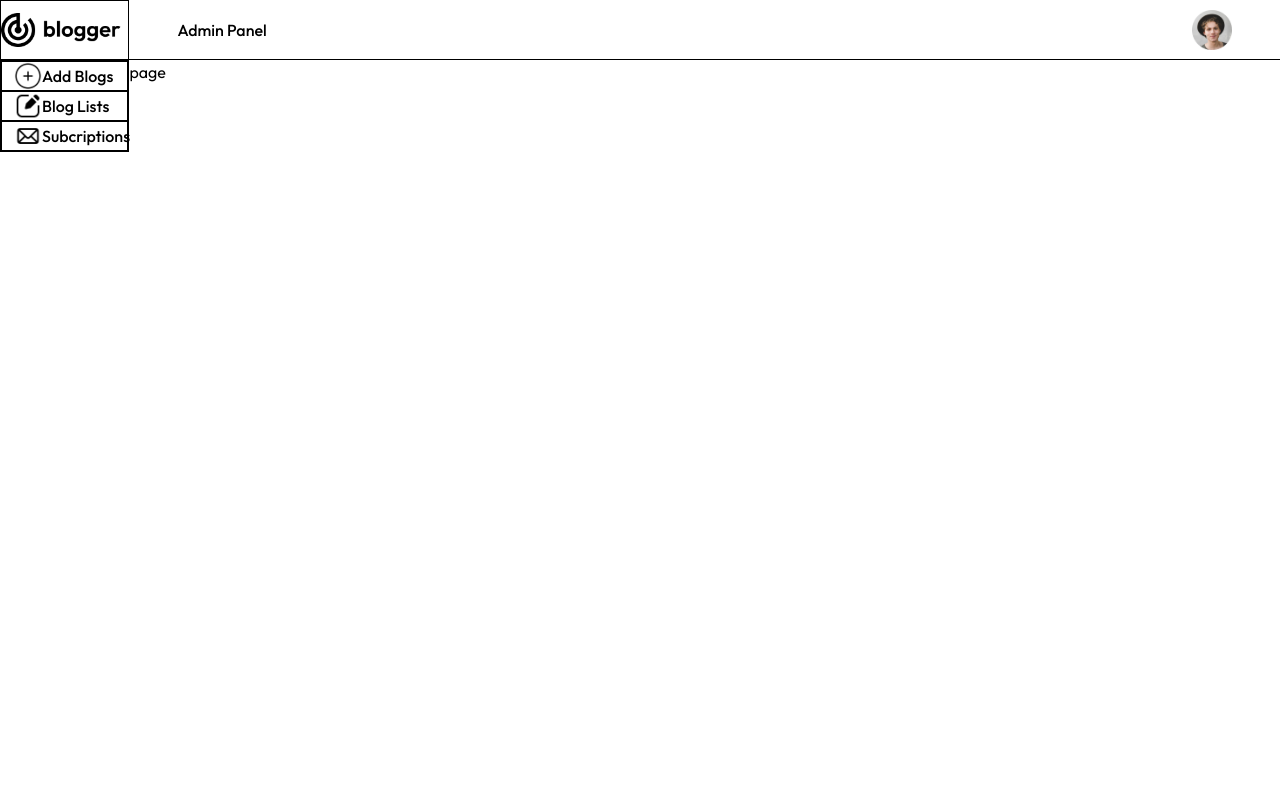
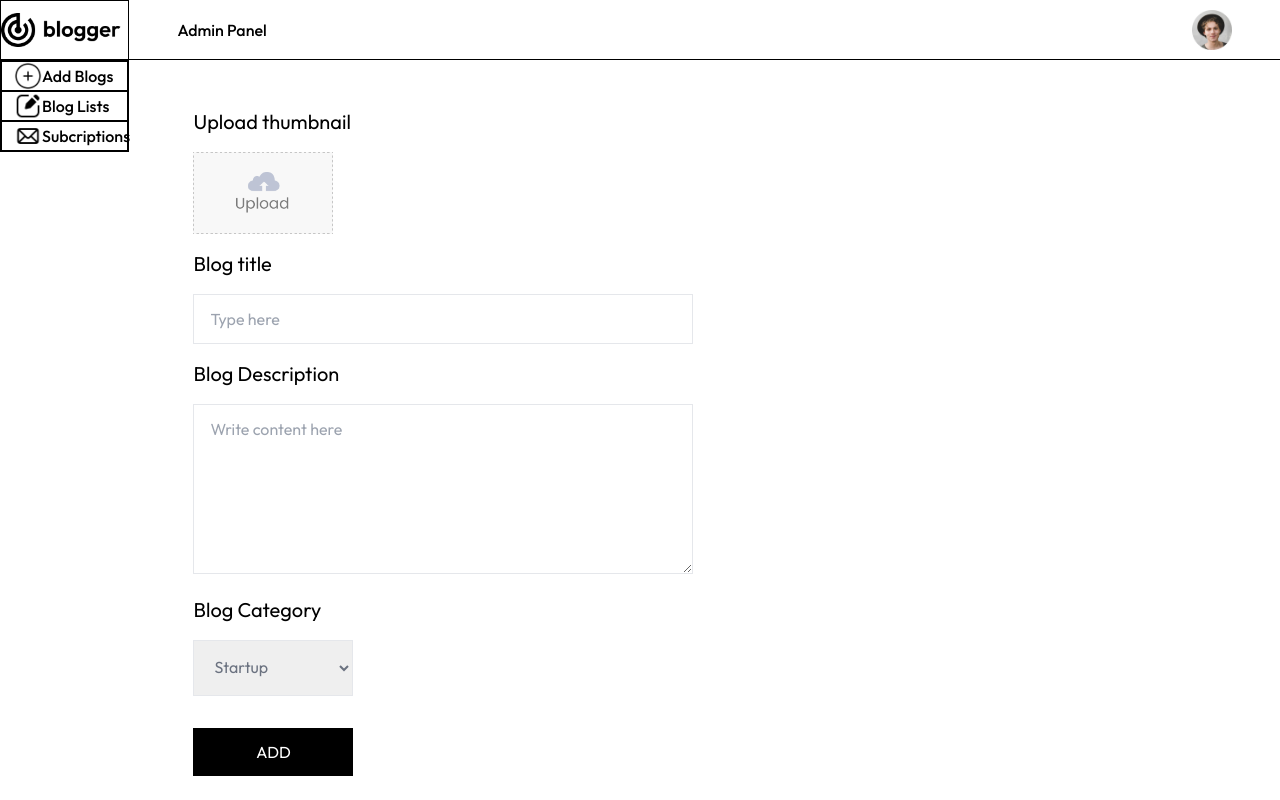
Before and after one commit to NIMESH939/Blog-App-Website, a Next.js app: page /admin/addProduct in a window 1280 px wide. Built offline with nearby package versions, Linux system fonts and the light colour scheme.

Commit message:
Add Prodauct page

```diff
--- a/app/admin/addProduct/page.jsx
+++ b/app/admin/addProduct/page.jsx
@@ -1,10 +1,105 @@
-'use client'
-import React from 'react'
+"use client";
+import { assets } from "@/Assets/assets";
+import axios from "axios";
+import Image from "next/image";
+import React, { useState } from "react";
 
 const page = () => {
+  const [image, setImage] = useState(false);
+  const [data, setData] = useState({
+    title: "",
+    description: "",
+    category: "Startup",
+    author: "Alex Bennett",
+    authorImg: "/author_img.png",
+  });
+
+  const onChnageHandler = (event) => {
+    const name = event.target.name;
+    const value = event.target.value;
+    setData((data) => ({ ...data, [name]: value }));
+    console.log(data);
+  };
+
+  const onSubmitHandler = async (e) => {
+    e.preventDefault();
+    const formData = new FormData();
+    formData.append("title", data.title);
+    formData.append("description", data.description);
+    formData.append("category", data.category);
+    formData.append("author", data.author);
+    formData.append("authorImg", data.authorImg);
+    formData.append("image", image);
+
+    const response = await axios.post('/api/blog',formData);
+  };
+
   return (
-    <div>page</div>
-  )
-}
+    <>
+      <form
+        onSubmit={onSubmitHandler}
+        action=""
+        className="pt-5 px-5 sm:pt-12 sm:pl-16"
+      >
+        <p className="text-xl">Upload thumbnail</p>
+        <label htmlFor="image">
+          <Image
+            className="mt-4"
+            src={!image ? assets.upload_area : URL.createObjectURL(image)}
+            width={140}
+            height={70}
+            alt=""
+          />
+        </label>
+        <input
+          onChange={(e) => setImage(e.target.files[0])}
+          type="file"
+          id="image"
+          hidden
+          required
+        />
+        <p className="text-xl mt-4">Blog title</p>
+        <input
+          name="title"
+          onChange={onChnageHandler}
+          value={data.title}
+          type="text"
+          placeholder="Type here"
+          className="w-full sm:w-[500px] mt-4 px-4 py-3 border"
+          required
+        />
+        <p className="text-xl mt-4">Blog Description</p>
+        <textarea
+          name="description"
+          onChange={onChnageHandler}
+          value={data.description}
+          type="text"
+          placeholder="Write content here"
+          className="w-full sm:w-[500px] mt-4 px-4 py-3 border"
+          rows={6}
+          required
+        />
+        <p className="text-xl mt-4">Blog Category</p>
+        <select
+          name="category"
+          onChange={onChnageHandler}
+          value={data.category}
+          className="w-40 mt-4 px-4 py-4 border text-gray-500"
+        >
+          <option value="Startup">Startup</option>
+          <option value="Technology">Technology</option>
+          <option value="Lifestyle">Lifestyle</option>
+        </select>
+        <br />
+        <button
+          type="submit"
+          className="mt-8 mb-4 w-40 h-12 bg-black text-white"
+        >
+          ADD
+        </button>
+      </form>
+    </>
+  );
+};
 
-export default page
+export default page;
```
Also changed, not shown: public/profile_icon.png (added).
